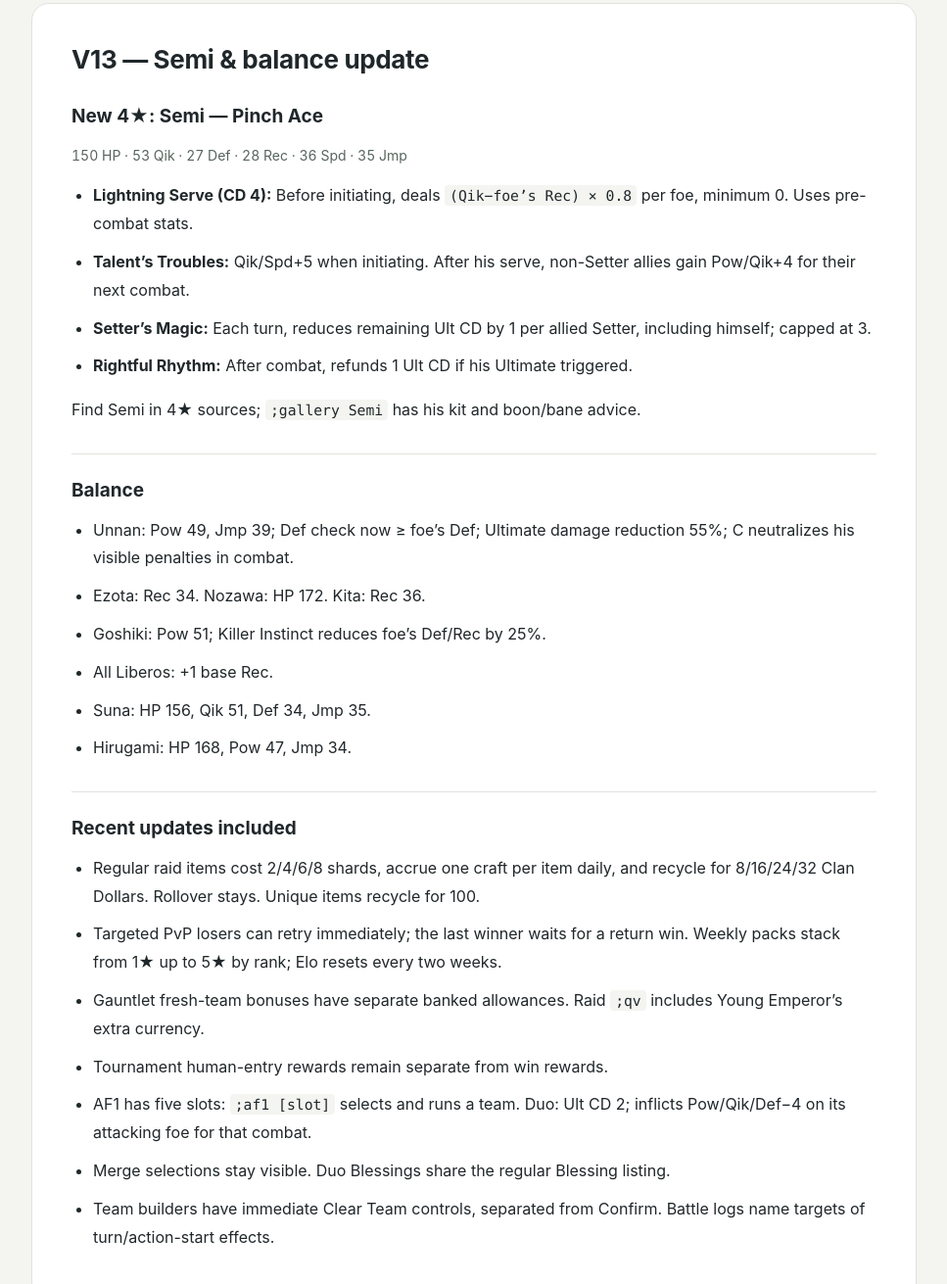
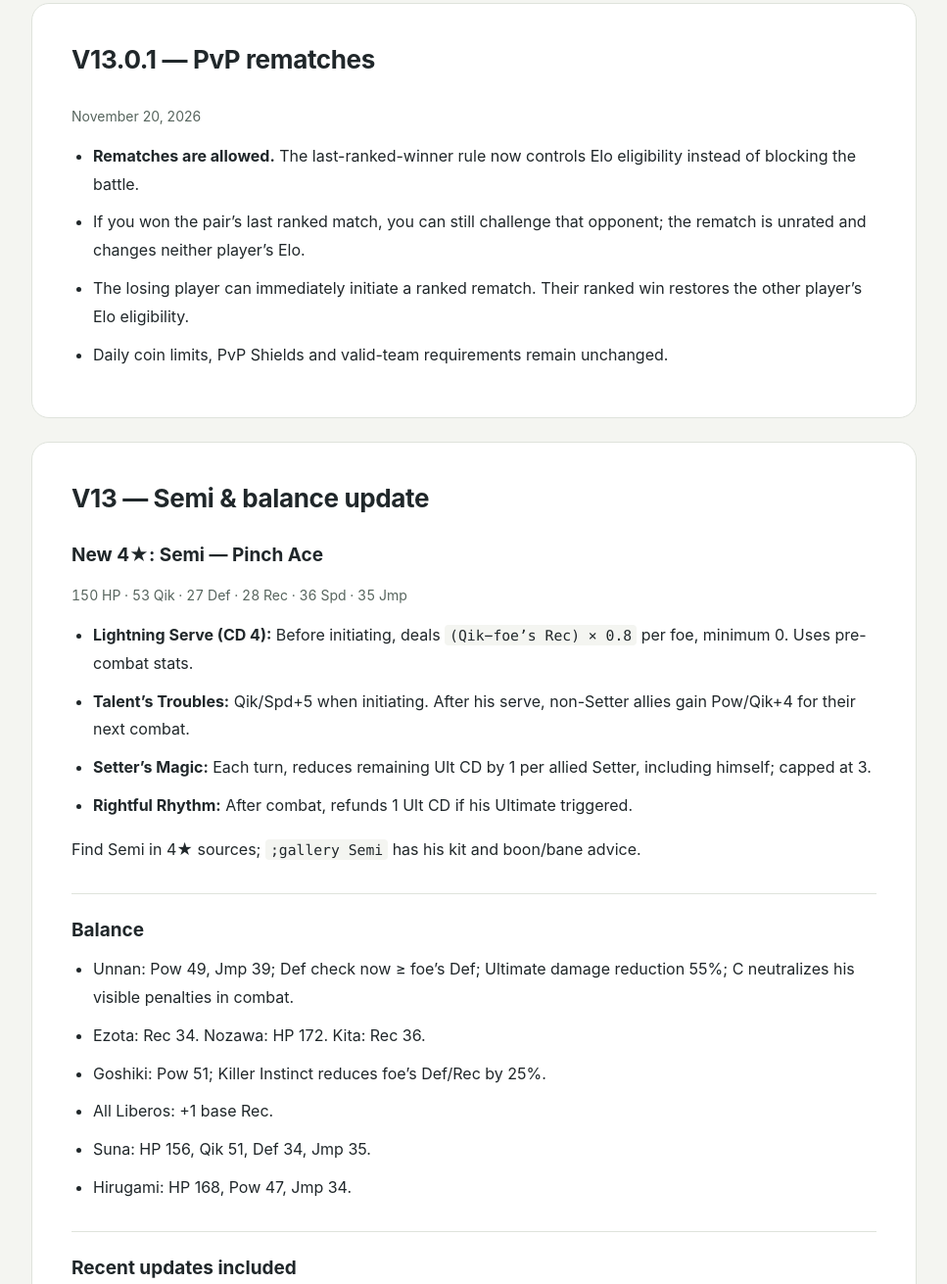
Before and after one commit to Ilkar5501/mpgallery, a plain HTML site: page release-notes.html in a window 1280 px wide. Shown: the part 262-1573 px from the top of the page at 98% size, without its empty margins (156-1123 px from the left). Drawn offline with Linux system fonts and the light colour scheme.

Commit message:
Clarify PvP rematches and v13.0.1 Elo eligibility fix

```diff
--- a/release-notes.html
+++ b/release-notes.html
@@ -23,7 +23,7 @@ main{max-width:920px;margin:auto;padding:52px 28px 60px}.eyebrow{text-transform:
 main{max-width:960px;padding-top:40px}.release-intro{margin-bottom:30px}
 .release-intro h1{margin-bottom:10px}.release-date{color:var(--muted);font-size:14px}
 .release{background:var(--surface);border:1px solid var(--line);border-radius:18px;padding:clamp(20px,4vw,40px)}
-.release>h2{margin:0 0 28px;font-size:26px;line-height:1.3;scroll-margin-top:20px}
+.release+.release{margin-top:24px}.release>h2{margin:0 0 28px;font-size:26px;line-height:1.3;scroll-margin-top:20px}
 .release section+section{margin-top:30px;padding-top:24px;border-top:1px solid var(--line)}
 .release h3{font-size:19px;margin:0 0 12px;line-height:1.4}.release p{line-height:1.8}
 .release ul{padding-left:22px;margin:0}.release li{line-height:1.8;margin:10px 0}
@@ -37,7 +37,10 @@ main{max-width:960px;padding-top:40px}.release-intro{margin-bottom:30px}
 <body>
 <a class="skip" href="#main">Skip to release notes</a>
 <header class="topbar"><a class="brand" href="./index.html" aria-label="HiQ Battler home"><span class="brand-mark" aria-hidden="true">🏐</span><span class="brand-name">HiQ<span>Battler</span></span></a><div class="nav-tools"><nav class="archive-nav" aria-label="Website"><a href="./index.html">Characters</a><a href="./items.html">Items</a><a href="./tierlist.html">Tier List</a><a href="./release-notes.html" aria-current="page">Release Notes</a><details class="policy-menu"><summary>Terms &amp; Policies</summary><div class="policy-links"><a href="./terms.html">Terms of Service</a><a href="./privacy.html">Privacy Policy</a></div></details></nav><button class="theme-toggle" id="theme-toggle" type="button" aria-label="Toggle dark mode" aria-pressed="false">◐</button></div></header>
-<main id="main"><header class="release-intro"><h1>Release Notes</h1><p class="release-date">V13.0.0 · <time datetime="2026-11-19">November 19, 2026</time></p><nav class="release-jump" aria-label="Release sections"><a href="#semi">Semi</a><a href="#balance">Balance</a><a href="#included">Recent updates included</a></nav></header><article class="release" aria-labelledby="v13-0-0"><h2 id="v13-0-0">V13 — Semi &amp; balance update</h2>
+<main id="main"><header class="release-intro"><h1>Release Notes</h1><p class="release-date">Latest: V13.0.1 · <time datetime="2026-11-20">November 20, 2026</time></p><nav class="release-jump" aria-label="Release sections"><a href="#v13-0-1">PvP rematch fix</a><a href="#semi">Semi</a><a href="#balance">Balance</a><a href="#included">Recent updates included</a></nav></header><article class="release" aria-labelledby="v13-0-1"><h2 id="v13-0-1">V13.0.1 — PvP rematches</h2>
+<p class="release-date"><time datetime="2026-11-20">November 20, 2026</time></p>
+<ul><li><strong>Rematches are allowed.</strong> The last-ranked-winner rule now controls Elo eligibility instead of blocking the battle.</li><li>If you won the pair’s last ranked match, you can still challenge that opponent; the rematch is unrated and changes neither player’s Elo.</li><li>The losing player can immediately initiate a ranked rematch. Their ranked win restores the other player’s Elo eligibility.</li><li>Daily coin limits, PvP Shields and valid-team requirements remain unchanged.</li></ul></article>
+<article class="release" aria-labelledby="v13-0-0"><h2 id="v13-0-0">V13 — Semi &amp; balance update</h2>
 <section id="semi" aria-labelledby="semi-title"><h3 id="semi-title">New 4★: Semi — Pinch Ace</h3>
 <p class="release-statline">150 HP · 53 Qik · 27 Def · 28 Rec · 36 Spd · 35 Jmp</p>
 <ul><li><strong>Lightning Serve (CD 4):</strong> Before initiating, deals <code>(Qik−foe’s Rec) × 0.8</code> per foe, minimum 0. Uses pre-combat stats.</li><li><strong>Talent’s Troubles:</strong> Qik/Spd+5 when initiating. After his serve, non-Setter allies gain Pow/Qik+4 for their next combat.</li><li><strong>Setter’s Magic:</strong> Each turn, reduces remaining Ult CD by 1 per allied Setter, including himself; capped at 3.</li><li><strong>Rightful Rhythm:</strong> After combat, refunds 1 Ult CD if his Ultimate triggered.</li></ul><p>Find Semi in 4★ sources; <code>;gallery Semi</code> has his kit and boon/bane advice.</p></section>
@@ -45,7 +48,7 @@ main{max-width:960px;padding-top:40px}.release-intro{margin-bottom:30px}
 <ul><li>Unnan: Pow 49, Jmp 39; Def check now ≥ foe’s Def; Ultimate damage reduction 55%; C neutralizes his visible penalties in combat.</li><li>Ezota: Rec 34. Nozawa: HP 172. Kita: Rec 36.</li><li>Goshiki: Pow 51; Killer Instinct reduces foe’s Def/Rec by 25%.</li><li>All Liberos: +1 base Rec.</li><li>Suna: HP 156, Qik 51, Def 34, Jmp 35.</li><li>Hirugami: HP 168, Pow 47, Jmp 34.</li></ul></section>
 <section id="included" aria-labelledby="included-title"><h3 id="included-title">Recent updates included</h3>
 
-<ul><li>Regular raid items cost 2/4/6/8 shards, accrue one craft per item daily, and recycle for 8/16/24/32 Clan Dollars. Rollover stays. Unique items recycle for 100.</li><li>Targeted PvP losers can retry immediately; the last winner waits for a return win. Weekly packs stack from 1★ up to 5★ by rank; Elo resets every two weeks.</li><li>Gauntlet fresh-team bonuses have separate banked allowances. Raid <code>;qv</code> includes Young Emperor’s extra currency.</li><li>Tournament human-entry rewards remain separate from win rewards.</li><li>AF1 has five slots: <code>;af1 [slot]</code> selects and runs a team. Duo: Ult CD 2; inflicts Pow/Qik/Def−4 on its attacking foe for that combat.</li><li>Merge selections stay visible. Duo Blessings share the regular Blessing listing.</li><li>Team builders have immediate Clear Team controls, separated from Confirm. Battle logs name targets of turn/action-start effects.</li></ul></section>
+<ul><li>Regular raid items cost 2/4/6/8 shards, accrue one craft per item daily, and recycle for 8/16/24/32 Clan Dollars. Rollover stays. Unique items recycle for 100.</li><li>Targeted PvP rematches are allowed. Challenges by the last ranked winner are unrated until their opponent wins a ranked rematch. Weekly packs stack from 1★ up to 5★ by rank; Elo resets every two weeks.</li><li>Gauntlet fresh-team bonuses have separate banked allowances. Raid <code>;qv</code> includes Young Emperor’s extra currency.</li><li>Tournament human-entry rewards remain separate from win rewards.</li><li>AF1 has five slots: <code>;af1 [slot]</code> selects and runs a team. Duo: Ult CD 2; inflicts Pow/Qik/Def−4 on its attacking foe for that combat.</li><li>Merge selections stay visible. Duo Blessings share the regular Blessing listing.</li><li>Team builders have immediate Clear Team controls, separated from Confirm. Battle logs name targets of turn/action-start effects.</li></ul></section>
 </article><footer class="footer"><a href="./index.html?name=Semi">View Semi</a> · <a href="./index.html">Characters</a> · <a href="#main">Back to top</a></footer></main>
 <script>
 const toggle=document.getElementById('theme-toggle');
```
Also changed, not shown: 1 other file.
